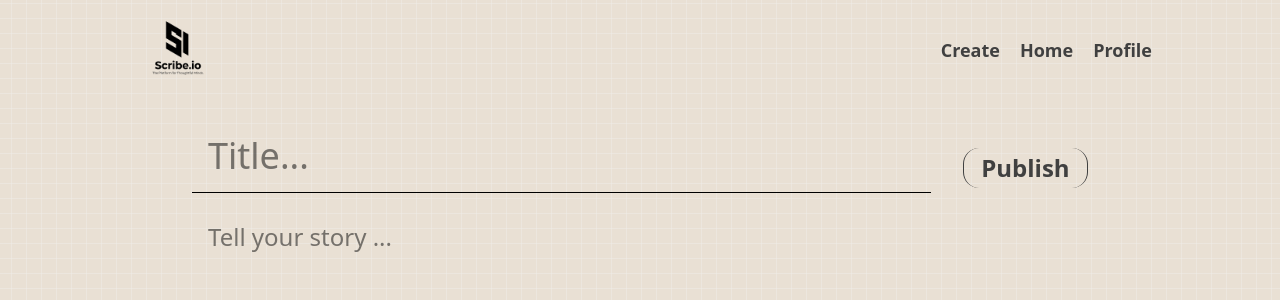
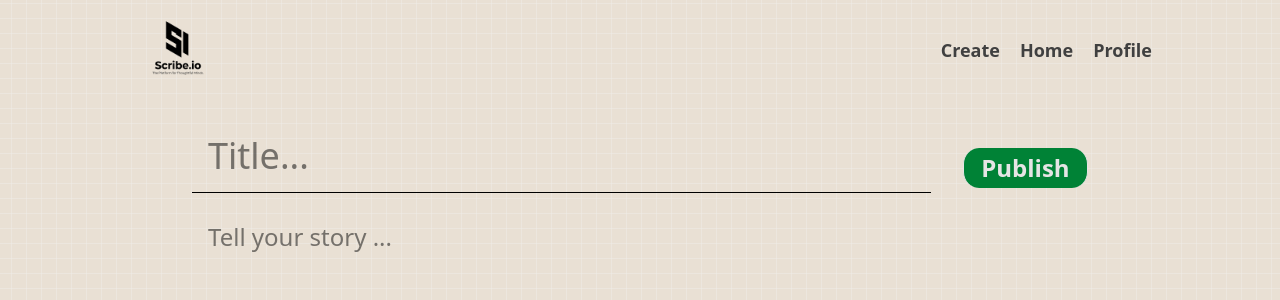
Before and after one commit to HeyAdin/scribe.io, a React (Vite) app in the folder frontend/: page /profile/publish in a window 1280 px wide. Shown: the top 300 px of the page. Built offline with nearby package versions, Linux system fonts and the light colour scheme.

Commit message:
create blog functionality

```diff
--- a/frontend/src/pages/Publish.tsx
+++ b/frontend/src/pages/Publish.tsx
@@ -1,7 +1,9 @@
-import { useState } from "react";
+import { useRef, useState } from "react";
 import { Navbar } from "../components/Navbar"
+import axios from "axios";
+import { BACKEND_URL } from "../../config";
 
-export const Publish = ()=>{
+export const Publish = () => {
     return <div className="background h-screen">
         <div className="flex justify-center">
             <Navbar />
@@ -12,17 +14,65 @@ export const Publish = ()=>{
     </div>
 }
 
-function CreatBlog(){
-    const [blogsInput , setBlogsInput] = useState();
+function CreatBlog() {
+    const [title, setTitle] = useState("");
+    const [content, setContent] = useState("");
+    const [response, setResponse] = useState("");
+    const titleRef = useRef<HTMLInputElement>(null);
+    const contentRef = useRef<HTMLTextAreaElement>(null);
+    function handleSubmit() {
+        if (title === "" || content === "") {
+            setResponse("Ahhh! You are testing right?")
+            setTimeout(() => {
+                setResponse("");
+            }, 1000);
+            return;
+        }
+        else {
+            axios.post(`${BACKEND_URL}api/v1/blog`, { title, content },
+                {
+                    headers: {
+                        Authorization: `Bearer ${localStorage.getItem("token")}`
+                    }
+                }
+            ).then((response) => {
+                console.log("I am running everytime")
+                const res = response.data
+                if (res.success) {
+                    setResponse(res.msg);
+                    setTitle("");
+                    setContent("");
+                    if (titleRef.current) titleRef.current.value = "";
+                    if (contentRef.current) contentRef.current.value = "";
+                    setTimeout(() => {
+                        setResponse("");
+                    }, 1000);
+                    return;
+                }
+                setResponse("unable to create blog");
+                setTitle("");
+                setContent("");
+                if (titleRef.current) titleRef.current.value = "";
+                if (contentRef.current) contentRef.current.value = "";
+                setTimeout(() => {
+                    setResponse("");
+                }, 1000);
+            })
+
+        }
+    }
     return <div className="w-[70%] flex justify-center">
         <div className="w-full flex justify-center items-start gap-8">
             <div className="w-[80%] flex-6">
-            <input type="text" className="text-4xl border-b p-4 focus:none w-full mb-3 focus:outline-none" placeholder="Title..." />
-            <textarea placeholder="Tell your story ..." className="p-4 text-2xl w-full resize-none focus:outline-none" rows={17}  ></textarea>
+                {response ? <div className="text-2xl font-semibold text-center">{response}</div> : null}
+                <input ref={titleRef} onChange={(e) => {
+                    setTitle(e.target.value);
+                }} type="text" className="text-4xl border-b p-4 focus:none w-full mb-3 focus:outline-none" placeholder="Title..." />
+                <textarea ref={contentRef} onChange={(e) => {
+                    setContent(e.target.value);
+                }} placeholder="Tell your story ..." className="p-4 text-2xl w-full resize-none focus:outline-none" rows={17}  ></textarea>
             </div>
-         <button className=" mt-7 cursor-pointer border-x flex-1 group relative text-2xl hover:bg-neutral-400 py-1 font-semibold text-neutral-700 duration-300 rounded-2xl">Publish
-             <span className="absolute left-0 -bottom-1 h-[1px] w-0 bg-black transition-all duration-300 group-hover:w-full "></span>
-         </button>
+            <button onClick={handleSubmit} className=" mt-7 cursor-pointer border-x flex-1 text-2xl hover:bg-green-600 bg-green-700 py-1 font-semibold text-neutral-200 duration-300 rounded-2xl">Publish</button>
         </div>
     </div>
 }
```
Lines whose indentation alone changed are shown as unchanged.
